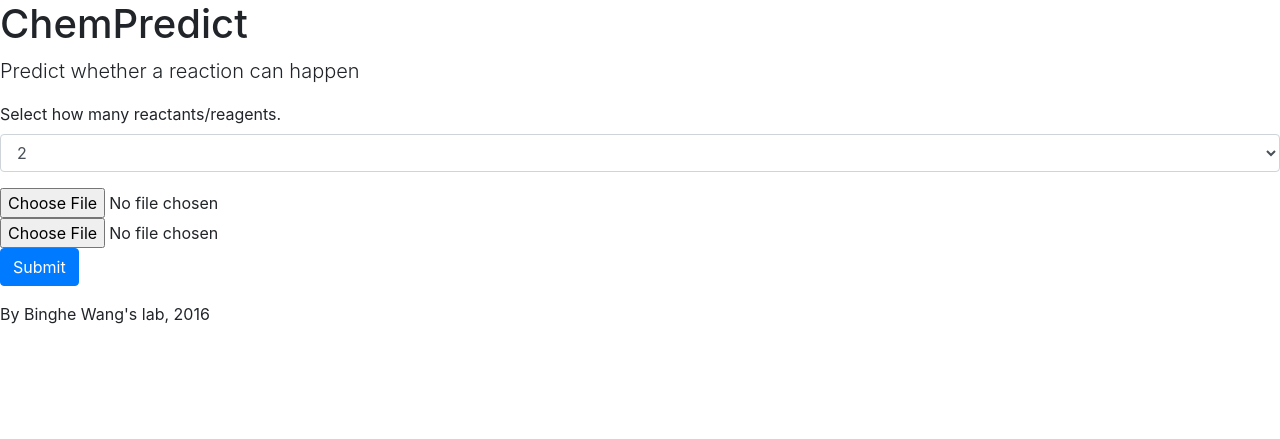
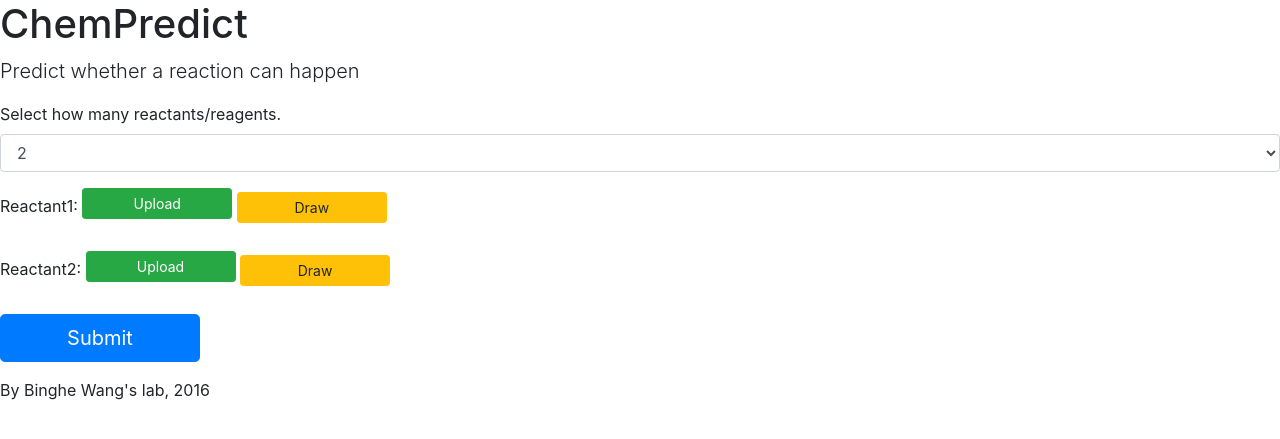
Before and after one commit to CHEMPHY/ChemPredict, a PHP site: page / in a window 1280 px wide. Shown: the part 66-505 px from the top of the page. Run offline with PHP 8.4, Linux system fonts and the light colour scheme; some libraries are stand-ins or nearby versions.

Commit message:
add structure draw function

```diff
--- a/index.php
+++ b/index.php
@@ -9,12 +9,74 @@
         <meta name="author" content=""/>
         <link rel="icon" href="favicon.ico"/>
         <title>
-            Cover Template for Bootstrap
+            ChemRoutes
         </title>
         <link rel="stylesheet" href="bootstrap.min.css"/>
         <link href="cover.css" rel="stylesheet"/>
+
+        <script src="marvinjs/js/lib/rainbow/rainbow-custom.min.js"></script>
+        <script src="marvinjs/gui/lib/promise-1.0.0.min.js"></script>
+        <script src="marvinjs/js/marvinjslauncher.js"></script>
+        <script src="https://ajax.googleapis.com/ajax/libs/jquery/1.11.3/jquery.min.js"></script>
+        <script src="bootstrap.min.js"></script>
+        <script src="eModal.min.js">
+        </script>
+
+        <script>
+            $( "#num_reactants" ).change(function() {
+            $("#files").empty();
+            var i;
+            var fileindex;
+            for(i=1;i
+            <=this.value;i++){
+                fileindex="file"+i;
+                $("#files").append("<input type='file' name="+fileindex+" /><br/>");
+                }
+                console.log(this.value)
+                });
+
+        </script>
+
+        <script>
+            window.addEventListener("message", function(event) {
+            try {
+            var externalCall = JSON.parse(event.data);
+            marvin.onReady(function() {
+            marvin.sketcherInstance[externalCall.method].apply(marvin.sketcherInstance, externalCall.args);
+            });
+            } catch (e) {
+            console.log(e);
+            }
+            }, false);
+            // called when Marvin JS loaded
+            function sketchOnLoad() {
+            if(marvin.Sketch.isSupported()) {
+            marvin.sketcherInstance = new marvin.Sketch("sketch");
+            marvin.sketcherInstance.setServices(getDefaultServices());
+            } else {
+            alert("Cannot initiate sketcher. Current browser may not support HTML canvas or may run in Compatibility Mode.");
+            }
+            }
+        </script>
+
+		<script>
+		function myFunction()
+		{
+			eModal.iframe("test.htm" ,"Structures");
+
+		}
+
+		 function hello(string){
+   var name=string
+   document.getElementById('smiles1').value=name;
+   }
+		</script>
+
     </head>
     <body>
+
+
+
         <div class="site-wrapper">
             <div class="site-wrapper-inner">
                 <div class="cover-container">
@@ -53,9 +115,6 @@
                                         Select how many reactants/reagents.
                                     </label>
                                     <select class="form-control" id="num_reactants" name="num_reactants">
-                                        <option>
-                                            1
-                                        </option>
                                         <option selected>
                                             2
                                         </option>
@@ -71,11 +130,38 @@
                                     </select>
                                 </fieldset>
                                 <div id="files">
-                                <input type="file" name="file1" />
+                                Reactant1:
+                                    <label class="btn btn-success btn-sm" for="my-file-selector" style="width:150px;">
+                                        <input name="file1" id="my-file-selector" type="file" style="display:none;"  />
+                                        Upload
+                                    </label>
+
+                                    <button type="button" class="btn btn-warning btn-sm" id="file1draw" onclick="myFunction('smiles1')"  style="width:150px;">
+                                        Draw
+                                    </button>
+
+                                    <input type=hidden name="smiles1" id="smiles1" />
+
+
+
+
+                                    <br/><br/> Reactant2:
+                                    <label class="btn btn-success btn-sm" for="my-file-selector2" style="width:150px;">
+                                        <input name="file2" id="my-file-selector2" type="file" style="display:none;" />
+                                        Upload
+                                    </label>
+
+                                    <button type="button" class="btn btn-warning btn-sm" onclick="myFunction('smiles2')"  style="width:150px;">
+                                        Draw
+                                    </button>
+                                    <input type=hidden name="smiles2" id="smiles2" />
+
+
+
+                                </div>
+
                                 <br/>
-                                <input type="file" name="file2" />
-                                </div>
-                                <button type="submit" class="btn btn-primary">
+                                <button type="submit" class="btn btn-primary btn-lg" style="width:200px;">
                                     Submit
                                 </button>
                             </form>
@@ -96,25 +182,6 @@
             ==================================================
         -->
         <!-- Placed at the end of the document so the pages load faster -->
-        <script src="https://ajax.googleapis.com/ajax/libs/jquery/1.11.3/jquery.min.js">
-        </script>
-        <script src="bootstrap.min.js">
-        </script>
-        <script>
-            $( "#num_reactants" ).change(function() {
-            	$("#files").empty();
-            	var i;
-            	var fileindex;
-            	for(i=1;i<=this.value;i++){
-            		fileindex="file"+i;
-            		$("#files").append("<input type='file' name="+fileindex+" ><br>");
-            	}
 
-            console.log(this.value)
-
-
-            });
-        </script>
-    </script>
-</body>
+    </body>
 </html>
```
